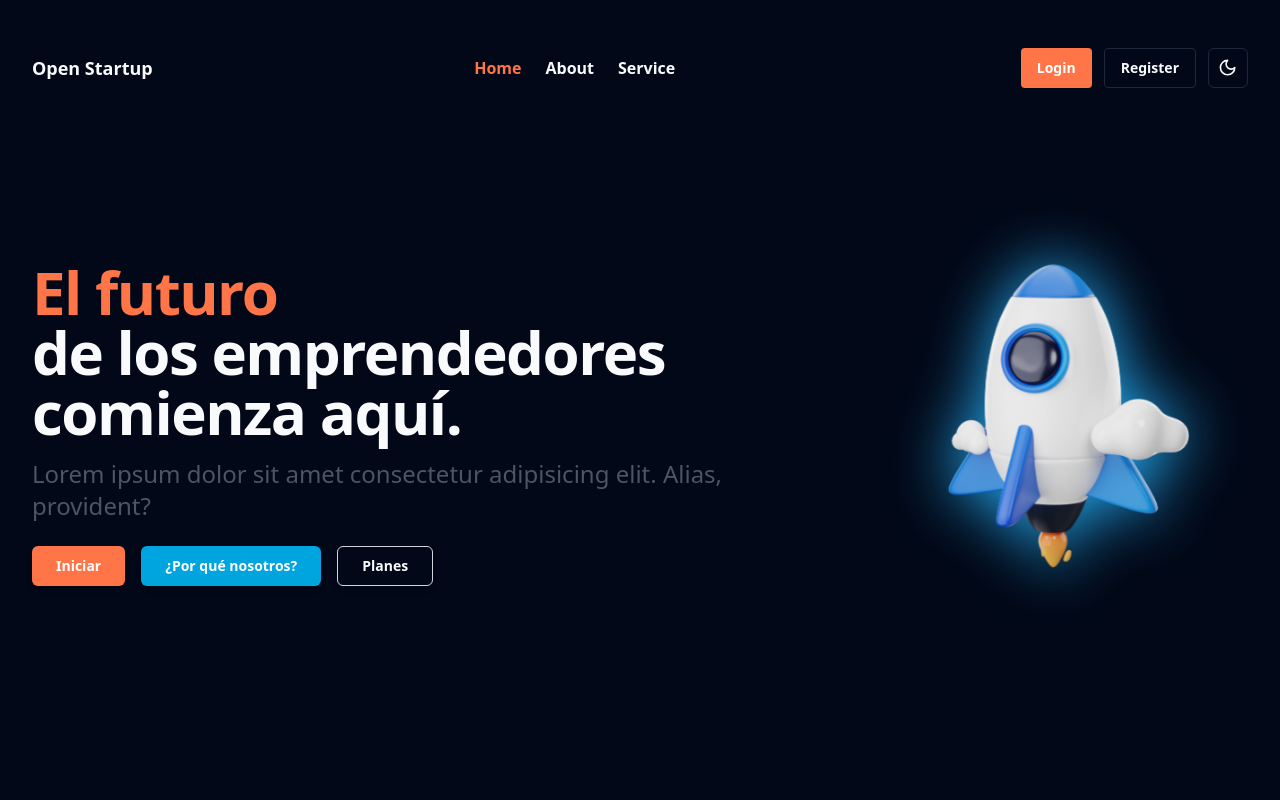
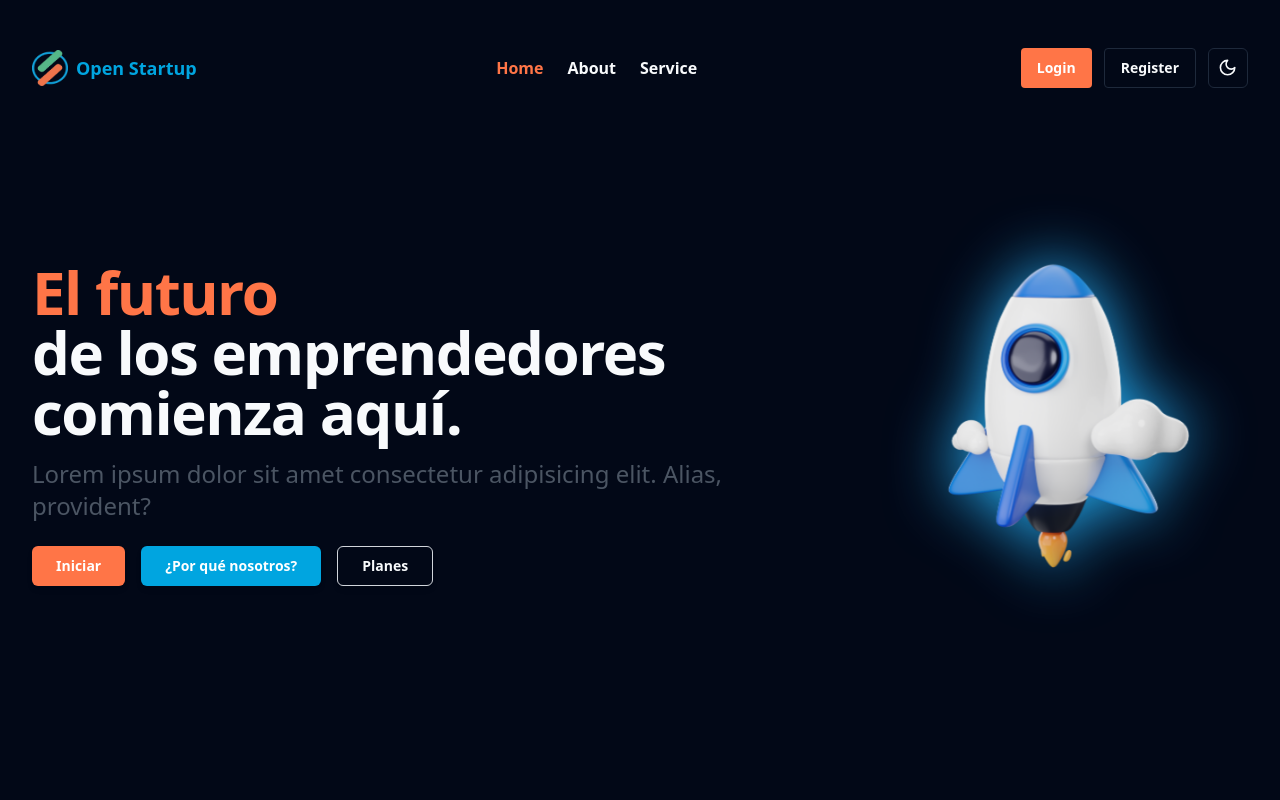
Before and after one commit to D3V-Legion/Open-Startup-Frontend, a React (Vite) app in the folder vite-project/: page / in a window 1280 px wide. Shown: the top 800 px of the page. Built offline with nearby package versions, Linux system fonts and the light colour scheme.

Commit message:
agregando el logotipo a la navbar

```diff
--- a/vite-project/src/components/global/Navbar.tsx
+++ b/vite-project/src/components/global/Navbar.tsx
@@ -6,6 +6,7 @@ import { useLocation, useNavigate } from "react-router-dom";
 import { Sheet, SheetTrigger, SheetContent } from "@/components/ui/sheet";
 import { Button } from "../ui/button";
 import { MenuIcon } from "lucide-react";
+import Logo from '../../../public/logo.png'
 
 const Navbar: React.FC<NavbarProps> = ({ isLoggedIn }) => {
   //Constante que usare para saber en que ruta estoy
@@ -27,7 +28,8 @@ const Navbar: React.FC<NavbarProps> = ({ isLoggedIn }) => {
   return (
     <nav className="flex justify-between items-center py-4 ">
       <div className="flex items-center">
-        <Link to="/" className={`text-lg font-bold hover:text-gray-700 `}>
+        <Link to="/" className={`flex items-center space-x-2 text-lg font-bold text-secondary gap-2 `}>
+        <img className="w-9 h-9" src={Logo} alt="Logotipo" />
           Open Startup
         </Link>
       </div>
```
Also changed, not shown: vite-project/public/logo.png (added).
